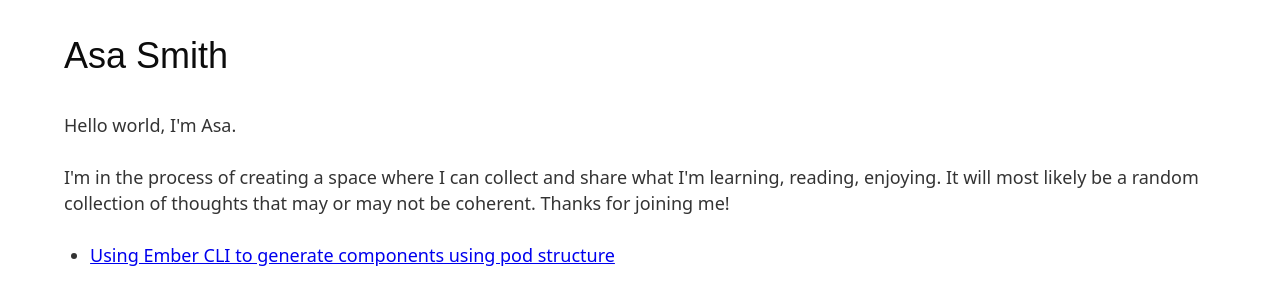
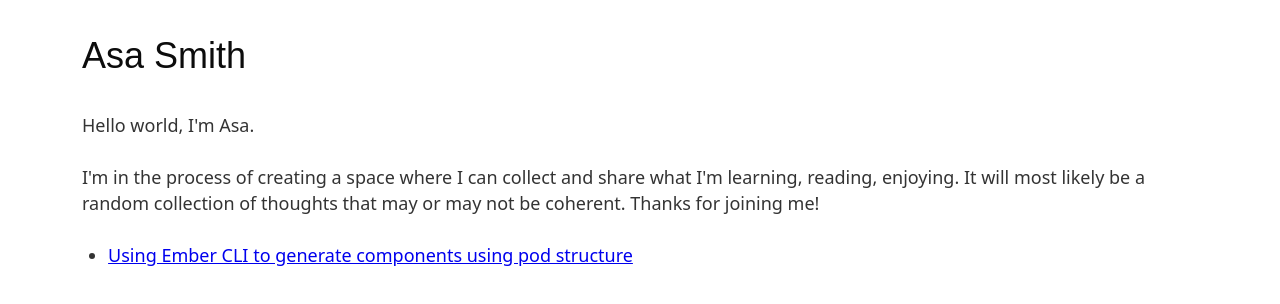
Before and after one commit to asasmith/asasmith.com, a Gatsby site: page / in a window 1280 px wide. Built offline with nearby package versions, Linux system fonts and the light colour scheme; Gatsby itself is replaced by a stand-in of ours; some packages are replaced by stand-ins of ours.

Commit message:
add padding

```diff
--- a/src/components/header.js
+++ b/src/components/header.js
@@ -6,6 +6,7 @@ export default function Header ({ siteTitle }) {
         <header
             style={{
                 margin: `2rem auto`,
+                padding: `0 1rem`,
             }}>
             <h1>
                 <Link
--- a/src/components/layout.js
+++ b/src/components/layout.js
@@ -21,7 +21,8 @@ export default function Layout({ children }) {
 			<Header siteTitle={data.site.siteMetadata.title} />
 			<main
 				style={{
-					margin: `0 auto`,
+                    margin: `0 auto`,
+                    padding: `0 1rem`,
 				}}
 			>
 				{children}
```
